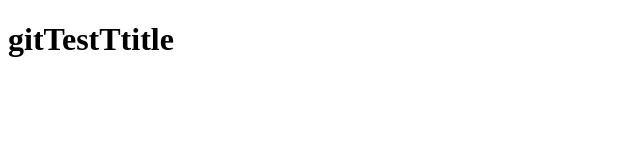
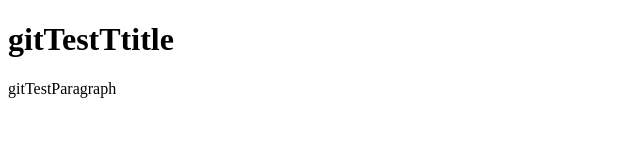
Before and after one commit to AlecDannmayr/newGitTest, a plain HTML site: page index.html in a window 1280 px wide. Shown: the whole page, without its empty margins (0-640 px from the left). Drawn offline with Linux system fonts and the light colour scheme.

Commit message:
Added paragraph under title

```diff
--- a/index.html
+++ b/index.html
@@ -8,6 +8,7 @@
 <body>
 
     <h1>gitTestTtitle</h1>
+    <p>gitTestParagraph</p>
 
 </body>
 </html>
```
